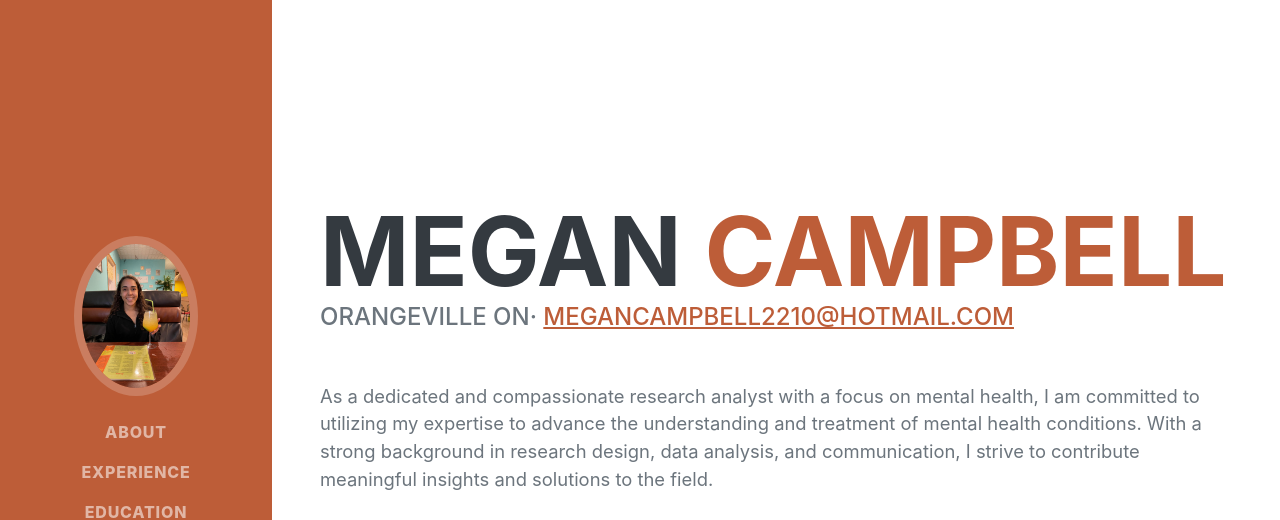
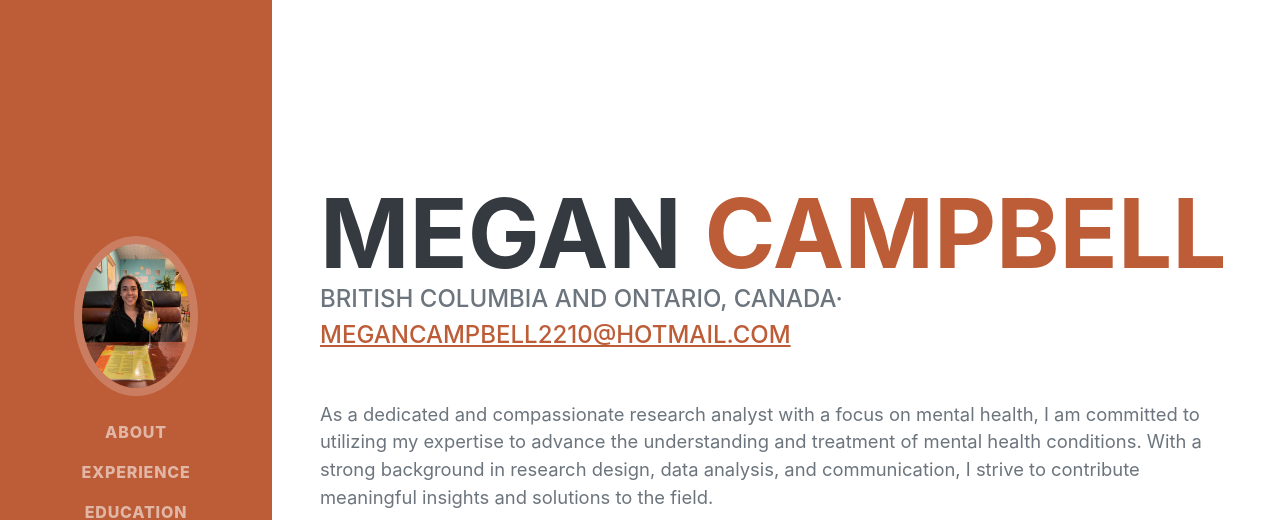
Before and after one commit to MegaNCampbell22/Megan-Campbell-s-Website-, a plain HTML site: page index.html in a window 1280 px wide. Shown: the top 520 px of the page. Drawn offline with nearby package versions, Linux system fonts and the light colour scheme; a web font is replaced by a local one.

Commit message:
updated location

```diff
--- a/index.html
+++ b/index.html
@@ -44,7 +44,7 @@
                         <span class="text-primary">Campbell</span>
                     </h1>
                     <div class="subheading mb-5">
-                         Orangeville On·
+                         British Columbia and Ontario, Canada·
                         <a href="mailto:name@email.com">megancampbell2210@hotmail.com</a>
                     </div>
                     <p class="lead mb-5">As a dedicated and compassionate research analyst with a focus on mental health, I am committed to utilizing my expertise to advance the understanding and treatment of mental health conditions. With a strong background in research design, data analysis, and communication, I strive to contribute meaningful insights and solutions to the field.</p>
```
